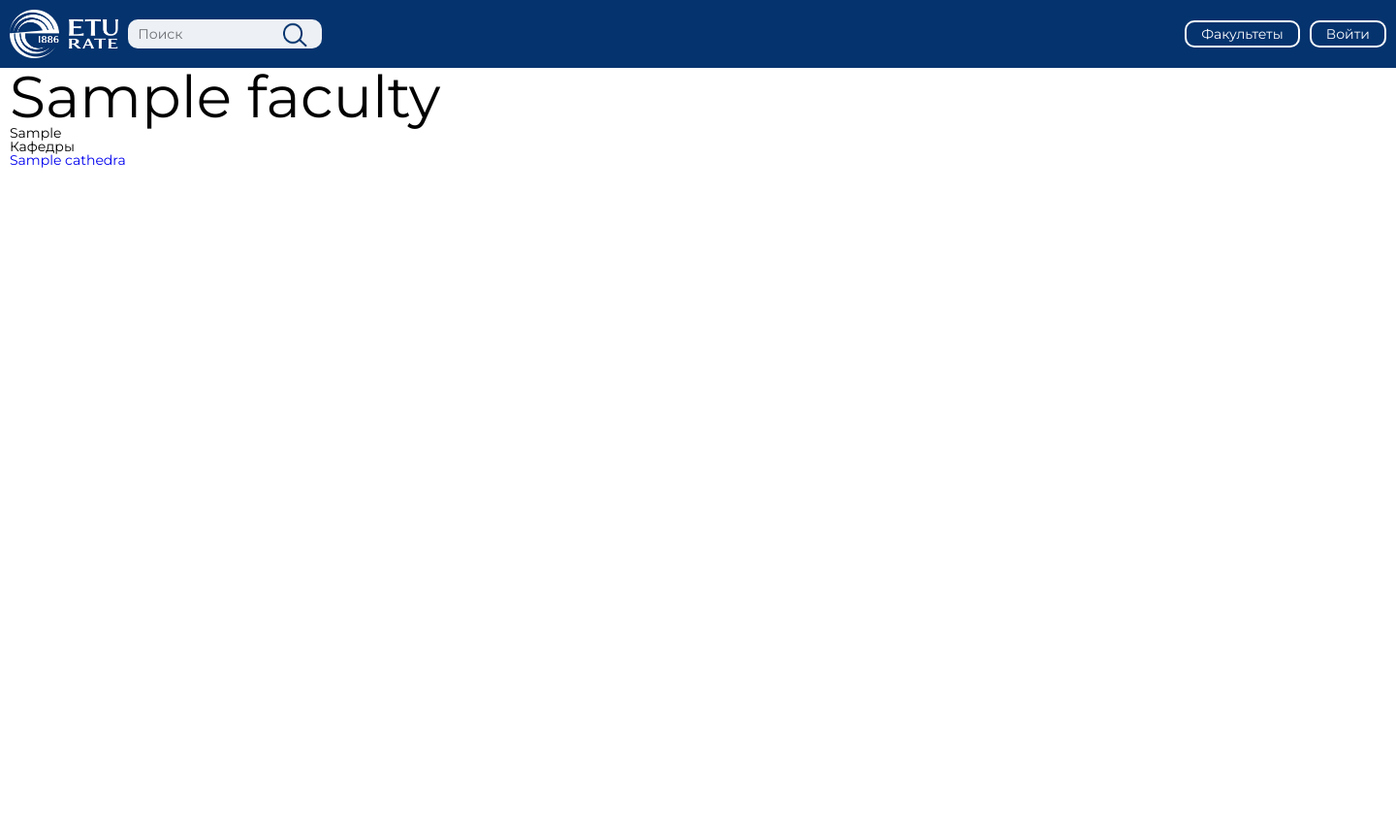
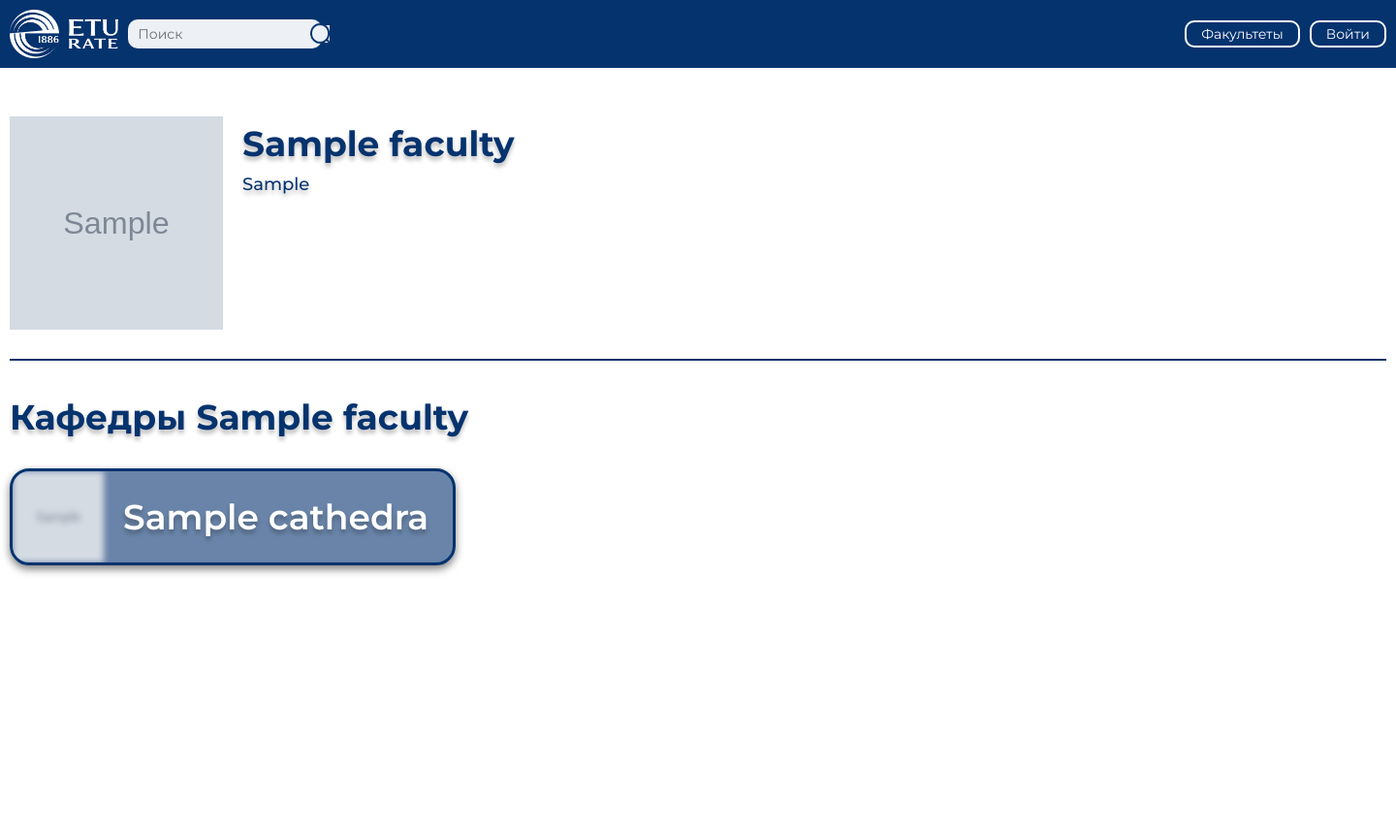
Before and after one commit to tovarischduraley/ETUrate, a Django app: a page that uses navigation/templates/navigation/faculty_detail.html in a window 1440 px wide. Shown: the top 858 px of the page at 97% size. Before the commit the page ends 173 px from the top, so only its background shows below. Run offline with Django 3.2, Linux system fonts and the light colour scheme; tables that the repository leaves empty hold one stand-in row (values such as "Sample post"); grey boxes marked "Sample" are stand-in pictures; parts of the project's set-up code (start-up, migrations or seed data) failed here and were passed over.

Commit message:
Faculty detail page

```diff
--- /dev/null
+++ b/navigation/static/navigation/css/faculty_detail.css
@@ -0,0 +1,102 @@
+.faculty__info__container {
+    width: 100%;
+    position: relative;
+    margin-top: 50px;
+    display: flex;
+}
+
+.faculty__image {
+    width: 220px;
+    height: 220px;
+}
+
+.faculty__info {
+    display: inline-block;
+    margin-left: 20px;
+    font-family: "Montserrat", sans-serif;
+    text-shadow: 0 4px 4px rgba(0,0,0,0.25);
+    color: #05336E;
+}
+
+.faculty__info h1 {
+    font-weight: 700;
+    font-size: 36px;
+    margin-top: 10px;
+}
+
+.faculty__info p {
+    font-weight: 500;
+    font-size: 18px;
+    margin-top: 15px;
+}
+
+.underline{
+    display: block;
+    background-color: #05336E;
+    height: 2px;
+    width: 100%;
+    margin-top: 30px;
+}
+
+.cathedras__list__container__title {
+    font-weight: 700;
+    font-size: 36px;
+    margin-top: 40px;
+    margin-bottom: 35px;
+    text-shadow: 0 4px 4px rgba(0,0,0,0.25);
+    color: #05336E;
+}
+
+.cathedras__list__container {
+    display:flex;
+    margin: 0 auto;
+    width: 1440px;
+    flex-wrap: wrap;
+}
+
+.cathedras__list__card {
+    overflow: hidden;
+    border: 3px #05336E solid;
+    background-color: rgba(5, 51, 110, 0.6);
+    width: 460px;
+    height: 100px;
+    border-radius: 20px;
+    margin-right: 20px;
+    margin-bottom: 35px;
+    box-shadow: 0 4px 8px 0 rgba(0,0,0,0.5);
+    transition: 0.3s;
+    font-family: 'Montserrat', sans-serif;
+    color: #FFFFFF;
+    text-decoration: none;
+    display: flex;
+    position: relative;
+}
+
+.cathedras__list__card:hover {
+    box-shadow: 0 8px 16px 0 rgba(0,0,0,0.5);
+    transform: scale(1.05);
+}
+
+.cathedras__list__card__title {
+    font-size: 36px;
+    word-break: break-all;
+    font-weight: 600;
+    margin-left: 20px;
+    display: flex;
+    justify-content: center;
+    align-items: center;
+    text-shadow: 0 4px 4px rgba(0,0,0,0.25);
+}
+
+.cathedras__list__card__image {
+    display: inline-block;
+    background-color: #FFFFFF;
+    height: 94px;
+    width: 94px;
+    transition: 0.3s;
+    filter: blur(3px);
+}
+
+.cathedras__list__card:hover .cathedras__list__card__image {
+    filter: initial;
+}
--- a/navigation/templates/navigation/faculty_detail.html
+++ b/navigation/templates/navigation/faculty_detail.html
@@ -1,16 +1,31 @@
 {% extends 'base.html' %}
+{% load static %}
 
 {% block title %}
     {{ faculty.title }}
 {% endblock %}
 
 {% block content %}
-    <h1 style="font-size: 60px">{{ faculty.title }}</h1>
-    <h2>{{ faculty.info }}</h2>
+    <link rel="stylesheet" href="{% static 'navigation/css/faculty_detail.css' %}">
+    <div class="faculty__info__container">
+        <img src="{{ faculty.image.url }}" alt="Логотип" class="faculty__image">
+        <div class="faculty__info">
+            <h1>{{ faculty.title }}</h1>
+            <p>{{ faculty.info }}</p>
+        </div>
+    </div>
+    <div class="underline"></div>
     {% if faculty.cathedras.all %}
-        <h2>Кафедры</h2>
-        {% for cathedra in faculty.cathedras.all %}
-            <h3><a href="{{ cathedra.get_absolute_url }}">{{ cathedra.title }}</a></h3>
-        {% endfor %}
+        <h1 class="cathedras__list__container__title">Кафедры {{ faculty.title }}</h1>
+        <div class="cathedras__list__container">
+            {% for cathedra in faculty.cathedras.all %}
+                <a href="{{ cathedra.get_absolute_url }}">
+                    <div class="cathedras__list__card">
+                        <img src="{{ cathedra.image.url }}" alt="Логотип" class="cathedras__list__card__image">
+                        <div class="cathedras__list__card__title"><p>{{ cathedra.title }}</p></div>
+                    </div>
+                </a>
+            {% endfor %}
+        </div>
     {% endif %}
 {% endblock %}
```
